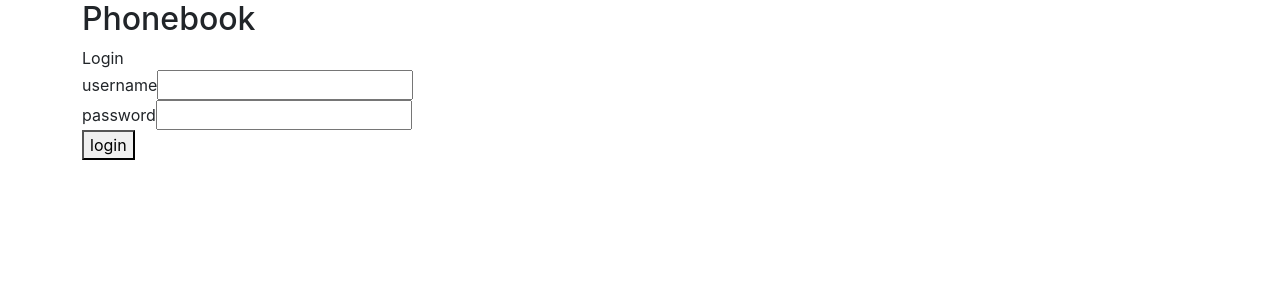
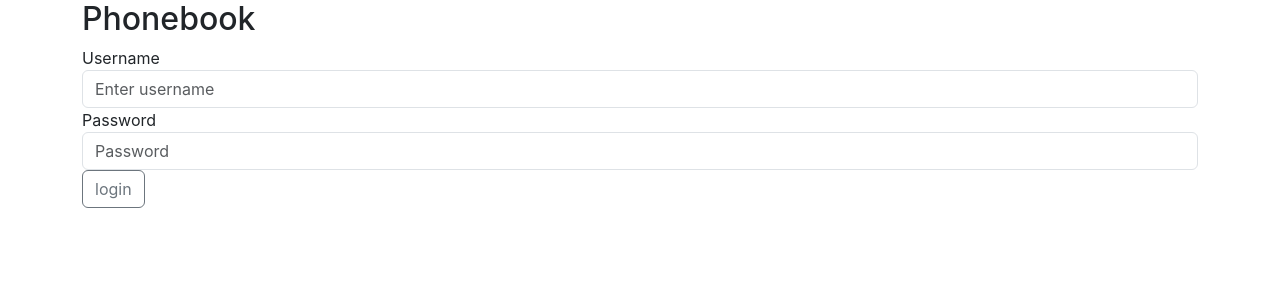
Before and after one commit to AndresBo/phonebook-app, a React (Create React App) app: page / in a window 1280 px wide. Shown: the top 300 px of the page. Built offline with nearby package versions, Linux system fonts and the light colour scheme; no server answers.

Commit message:
build: added bootstrap classes to some componets for basic styling

```diff
--- a/public/index.html
+++ b/public/index.html
@@ -3,7 +3,7 @@
   <head>
     <meta charset="utf-8" />
     <link rel="icon" href="%PUBLIC_URL%/favicon.ico" />
-    <meta name="viewport" content="width=device-width, initial-scale=1" />
+    <meta name="viewport" content="width=device-width, initial-scale=1, shrink-to-fit=no" />
     <meta name="theme-color" content="#000000" />
     <meta
       name="description"
@@ -24,6 +24,7 @@
       work correctly both with client-side routing and a non-root public URL.
       Learn how to configure a non-root public URL by running `npm run build`.
     -->
+    <!-- Bootstrap CSS -->
     <link rel="stylesheet" href="https://cdn.jsdelivr.net/npm/bootstrap@5.3.0/dist/css/bootstrap.min.css"
       integrity="sha384-9ndCyUaIbzAi2FUVXJi0CjmCapSmO7SnpJef0486qhLnuZ2cdeRhO02iuK6FUUVM" crossorigin="anonymous" />
     <title>React App</title>
@@ -41,5 +42,10 @@
       To begin the development, run `npm start` or `yarn start`.
       To create a production bundle, use `npm run build` or `yarn build`.
     -->
+    <!-- Optional JavaScript -->
+    <!-- jQuery first, then Popper.js, then Bootstrap JS -->
+    <script src="https://code.jquery.com/jquery-3.3.1.slim.min.js" integrity="sha384-q8i/X+965DzO0rT7abK41JStQIAqVgRVzpbzo5smXKp4YfRvH+8abtTE1Pi6jizo" crossorigin="anonymous"></script>
+    <script src="https://cdn.jsdelivr.net/npm/popper.js@1.14.3/dist/umd/popper.min.js" integrity="sha384-ZMP7rVo3mIykV+2+9J3UJ46jBk0WLaUAdn689aCwoqbBJiSnjAK/l8WvCWPIPm49" crossorigin="anonymous"></script>
+    <script src="https://cdn.jsdelivr.net/npm/bootstrap@4.1.3/dist/js/bootstrap.min.js" integrity="sha384-ChfqqxuZUCnJSK3+MXmPNIyE6ZbWh2IMqE241rYiqJxyMiZ6OW/JmZQ5stwEULTy" crossorigin="anonymous"></script>
   </body>
 </html>
--- a/src/components/LoggedUser.js
+++ b/src/components/LoggedUser.js
@@ -3,7 +3,7 @@ const LoggedUser = ({ user, handleLogout }) => {
   return (
     <div>
       <div>{user.name} logged in</div>
-      <button onClick={handleLogout}>logout</button>
+      <button onClick={handleLogout} class="btn btn-primary btn-sm">Logout</button>
     </div>
   )
 }
--- a/src/components/LoginForm.js
+++ b/src/components/LoginForm.js
@@ -1,26 +1,29 @@
 // renders login form
 const LoginForm = ({ handleLogin, username, setUsername, password, setPassword}) => (
-  <form onSubmit={handleLogin}>
-    Login
+  <form onSubmit={handleLogin} className="form-group">
     <div>
-      username
+      Username
         <input
+        className="form-control"
         type="text"
         value={username}
         name="Username"
         onChange={({ target }) => setUsername(target.value)}
+        placeholder="Enter username"
       />
     </div>
     <div>
-      password
+      Password
         <input
+        className="form-control"
         type="password"
         value={password}
         name="Password"
         onChange={({ target }) => setPassword(target.value)}
+        placeholder="Password"
       />
     </div>
-    <button type="submit">login</button>
+    <button type="submit" class="btn btn-outline-secondary">login</button>
   </form>
 )
 
--- a/src/components/ManageUsers.js
+++ b/src/components/ManageUsers.js
@@ -12,7 +12,9 @@ const ManageUsers = ({ filterUser, users, deleteUser }) => {
           {filteredUsers.map(user =>
             <li key={user.id}>
               {user.name}
-                <button onClick={() => deleteUser(user.id)}>delete</button>
+                <button onClick={() => deleteUser(user.id)}
+                  class="btn btn-outline-danger btn-sm">delete
+                </button>
             </li>)
           }
         </ul>
--- a/src/components/NewUser.js
+++ b/src/components/NewUser.js
@@ -54,7 +54,7 @@ const NewUser = ({ createUser }) => {
           onChange={event => setNewPassword(event.target.value)}
         />
       </div>
-      <button type="submit">save</button>
+      <button type="submit" class="btn btn-secondary btn-sm">save</button>
     </form>
   )
 }
--- a/src/components/Notification.js
+++ b/src/components/Notification.js
@@ -5,7 +5,7 @@ const Notification = ({ message }) => {
     }
 
     return (
-        <div className = 'error'>
+        <div className = "alert alert-primary" role="alert">
             {message}
         </div>
     )
--- a/src/components/PersonForm.js
+++ b/src/components/PersonForm.js
@@ -3,13 +3,13 @@ const PersonForm = ({ addPerson, newName, setNewName, newNumber, setNewNumber })
     return (
         <form onSubmit={addPerson}>
           <div>
-            name: <input value={newName} onChange={({ target }) => setNewName(target.value)}/>
+            Name: <input value={newName} onChange={({ target }) => setNewName(target.value)}/>
           </div>
           <div>
-            phone: <input value={newNumber} onChange={({ target }) => setNewNumber(target.value)}/>
+            Phone: <input value={newNumber} onChange={({ target }) => setNewNumber(target.value)}/>
           </div>
           <div>
-            <button type="submit">add</button>
+            <button type="submit" class="btn btn-secondary btn-sm">add</button>
           </div>
         </form>
     )
--- a/src/components/Persons.js
+++ b/src/components/Persons.js
@@ -11,7 +11,11 @@ const Persons = ({ user, persons, filterName, deletePerson }) => {
           {filteredPersons.map(person =>
             <li key={person.id}>
               {person.name} {person.number} {user.admin ?
-                <button onClick={() => deletePerson(person.id)}>delete</button>
+                <button
+                  onClick={() => deletePerson(person.id)}
+                  class="btn btn-danger btn-sm">
+                    delete
+                </button>
                 : null
               }
             </li>)
--- a/src/components/Toggable.js
+++ b/src/components/Toggable.js
@@ -22,11 +22,11 @@ const Togglable = forwardRef((props, refs) => {
   return (
     <div>
       <div style={hideWhenVisible}>
-        <button onClick={toggleVisibility}>{props.buttonLabel}</button>
+        <button onClick={toggleVisibility} class="btn btn-primary btn-sm">{props.buttonLabel}</button>
       </div>
       <div style={showWhenVisible}>
         {props.children}
-        <button onClick={toggleVisibility}>cancel</button>
+        <button onClick={toggleVisibility} class="btn btn-warning btn-sm">cancel</button>
       </div>
     </div>
   )
--- a/src/components/UserFilter.js
+++ b/src/components/UserFilter.js
@@ -1,9 +1,9 @@
 // component that renders search name bad
 const UserFilter = ({ filterUser, setFilterUser } ) => {
   return (
-      <div>
+      <form>
           Find user: <input value={filterUser} onChange={({ target }) => setFilterUser(target.value)}></input>
-      </div>
+      </form>
   )
 }
 
```
